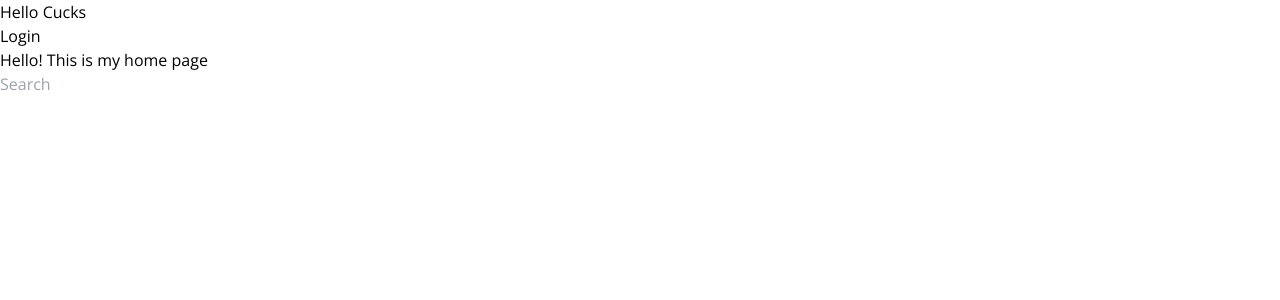
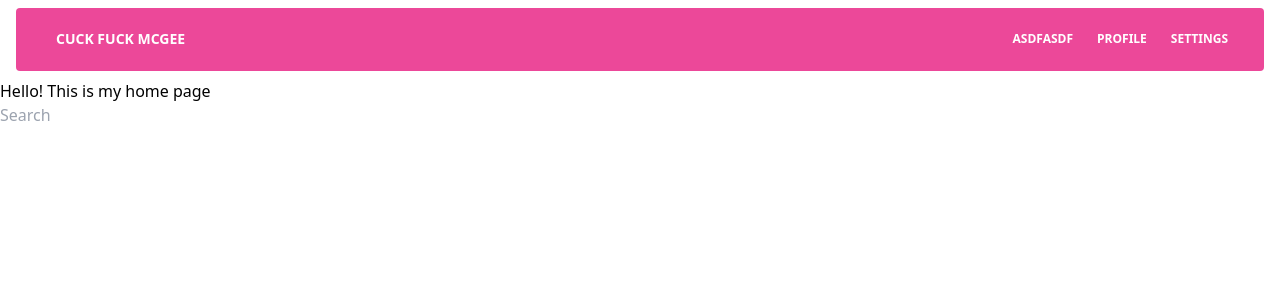
Before and after one commit to cwongah/dnd-5e-tool, a React (Create React App) app in the folder client/: page / in a window 1280 px wide. Shown: the top 300 px of the page. Built offline with nearby package versions, Linux system fonts and the light colour scheme; no server answers.

Commit message:
hooked up tailwind dependencies

```diff
--- a/client/package.json
+++ b/client/package.json
@@ -7,6 +7,8 @@
     "@testing-library/jest-dom": "^5.12.0",
     "@testing-library/react": "^11.2.7",
     "@testing-library/user-event": "^12.8.3",
+    "css": "^3.0.0",
+    "post": "^0.0.1",
     "react": "^17.0.2",
     "react-dom": "^17.0.2",
     "react-markdown": "^6.0.2",
@@ -40,6 +42,8 @@
     ]
   },
   "devDependencies": {
+    "autoprefixer": "^10.4.14",
+    "postcss": "^8.4.23",
     "tailwindcss": "^3.3.2"
   }
 }
--- /dev/null
+++ b/client/postcss.config.js
@@ -0,0 +1,15 @@
+// const tailwindcss = require('tailwindcss');
+
+// module.exports = {
+//   plugins: [
+//     tailwindcss('./tailwind.config.js'),
+//     require('autoprefixer'),
+//   ],
+// };
+
+module.exports = {
+  plugins: {
+    tailwindcss: {},
+    autoprefixer: {},
+  }
+}
--- a/client/src/components/NavBar.js
+++ b/client/src/components/NavBar.js
@@ -4,16 +4,72 @@ import SearchBar from './SearchBar'
 
 function NavBar(){
     const navigate = useNavigate()
+    const [menuOpen, setMenuOpen] = React.useState(false)
 
     function handleLoginClick(){
         navigate('/login')
     }
 
     return(
-        <div>Hello Cucks
-            <div onClick={handleLoginClick}>Login</div>
-            {/* <SearchBar /> */}
+    <>
+      <div className="flex flex-wrap py-2">
+        <div className="w-full px-4">
+          <nav className="relative flex flex-wrap items-center justify-between px-2 py-3 bg-pink-500 rounded">
+            <div className="container px-4 mx-auto flex flex-wrap items-center justify-between">
+              <div className="w-full relative flex justify-between lg:w-auto px-4 lg:static lg:block lg:justify-start">
+                <a
+                  className="text-sm font-bold leading-relaxed inline-block mr-4 py-2 whitespace-nowrap uppercase text-white"
+                  href="#pablo"
+                >
+                  Cuck Fuck Mcgee
+                </a>
+                <button
+                  className="text-white cursor-pointer text-xl leading-none px-3 py-1 border border-solid border-transparent rounded bg-transparent block lg:hidden outline-none focus:outline-none"
+                  type="button"
+                  onClick={() => setMenuOpen(!menuOpen)}
+                >
+                  <i className="fas fa-bars"></i>
+                </button>
+              </div>
+              <div
+                className={
+                  "lg:flex flex-grow items-center" +
+                  (menuOpen ? " flex" : " hidden")
+                }
+                id="example-navbar-info"
+              >
+                <ul className="flex flex-col lg:flex-row list-none lg:ml-auto">
+                  <li className="nav-item">
+                    <a
+                      className="px-3 py-2 flex items-center text-xs uppercase font-bold leading-snug text-white hover:opacity-75"
+                      href="#pablo"
+                    >
+                      asdfasdf
+                    </a>
+                  </li>
+                  <li className="nav-item">
+                    <a
+                      className="px-3 py-2 flex items-center text-xs uppercase font-bold leading-snug text-white hover:opacity-75"
+                      href="#pablo"
+                    >
+                      Profile
+                    </a>
+                  </li>
+                  <li className="nav-item">
+                    <a
+                      className="px-3 py-2 flex items-center text-xs uppercase font-bold leading-snug text-white hover:opacity-75"
+                      href="#pablo"
+                    >
+                      Settings
+                    </a>
+                  </li>
+                </ul>
+              </div>
+            </div>
+          </nav>
         </div>
+      </div>
+    </>
     )
 }
 
--- a/client/src/index.js
+++ b/client/src/index.js
@@ -1,6 +1,6 @@
 import React from 'react'
 import ReactDOM from 'react-dom'
-import './index.css'
+import './input.css'
 import App from './components/App'
 import { BrowserRouter } from 'react-router-dom'
 // import { ContextProvider } from './contexts/ContextProvider';
--- a/client/src/index.css
+++ b/client/src/input.css
@@ -1,10 +1,10 @@
-@import url('https://fonts.googleapis.com/css2?family=Open+Sans:wght@400;500;600;700&display=swap');
+/* @import url('https://fonts.googleapis.com/css2?family=Open+Sans:wght@400;500;600;700&display=swap');
 
 body{
     margin: 0;
     padding:0;
     font-family: "Open Sans", sans-serif;
-}
+} */
 
 @tailwind base;
 @tailwind components;
--- a/client/tailwind.config.js
+++ b/client/tailwind.config.js
@@ -1,6 +1,6 @@
 /** @type {import('tailwindcss').Config} */
 module.exports = {
-  content: ['./src'],
+  content: ["./src/**/*.{html,js}"],
   theme: {
     extend: {},
   },
--- a/package.json
+++ /dev/null
@@ -1,6 +0,0 @@
-{
-  "devDependencies": {
-    "@types/react-router-dom": "^5.3.3",
-    "tailwindcss": "^3.3.2"
-  }
-}
```
Also changed, not shown: 3 other files (tests, documents, lock files or other folders).
